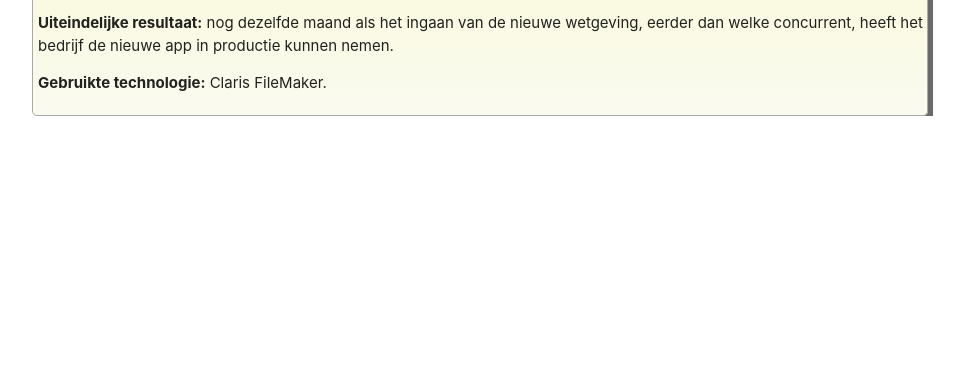
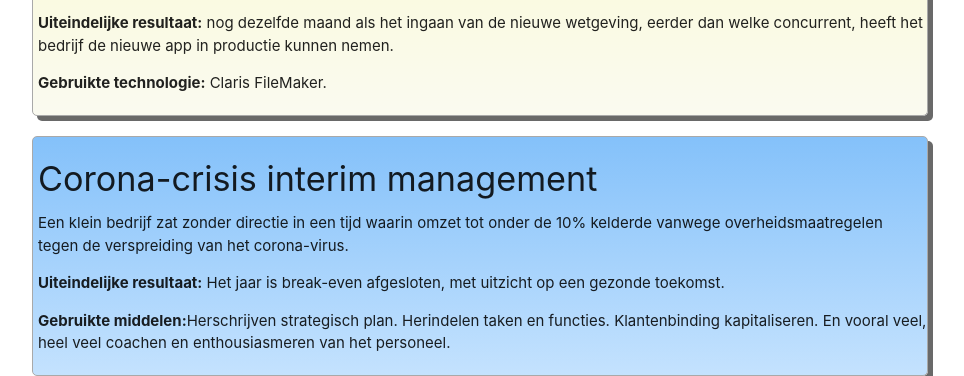
Before and after one commit to lwcvl/cv, a plain HTML site: page kebbieketsj/index.html in a window 1280 px wide. Shown: the part 775-1151 px from the top of the page, without its empty margins (160-1124 px from the left). Before the commit the page ends 891 px from the top, so only its background shows below. Drawn offline with nearby package versions, Linux system fonts and the light colour scheme.

Commit message:
Update index.html

```diff
--- a/kebbieketsj/index.html
+++ b/kebbieketsj/index.html
@@ -55,6 +55,14 @@
             <p style='padding-left: 5px;'><b>Uiteindelijke resultaat:</b> nog dezelfde maand als het ingaan van de nieuwe wetgeving, eerder dan welke concurrent, heeft het bedrijf de nieuwe app in productie kunnen nemen.</p>
             <p style='padding-left: 5px; padding-bottom: 5px;'><b>Gebruikte technologie:</b> Claris FileMaker.</p>
         </div>
+        <div class='voorbeeld' style="background-image: linear-gradient(rgb(132, 193, 250),rgb(196, 226, 254))">
+            <h4 style='padding-left: 5px;'>Corona-crisis interim management</h4>
+            <p style='padding-left: 5px;'>
+                Een klein bedrijf zat zonder directie in een tijd waarin omzet tot onder de 10% kelderde vanwege overheidsmaatregelen tegen de verspreiding van het corona-virus.
+            </p>
+            <p style='padding-left: 5px;'><b>Uiteindelijke resultaat:</b> Het jaar is break-even afgesloten, met uitzicht op een gezonde toekomst.</p>
+            <p style='padding-left: 5px; padding-bottom: 5px;'><b>Gebruikte middelen:</b>Herschrijven strategisch plan. Herindelen taken en functies. Klantenbinding kapitaliseren. En vooral veel, heel veel coachen en enthousiasmeren van het personeel.</p>
+        </div>
     </div>
 </body>
 
```
